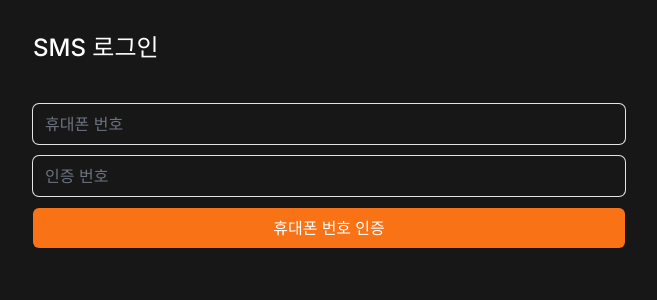
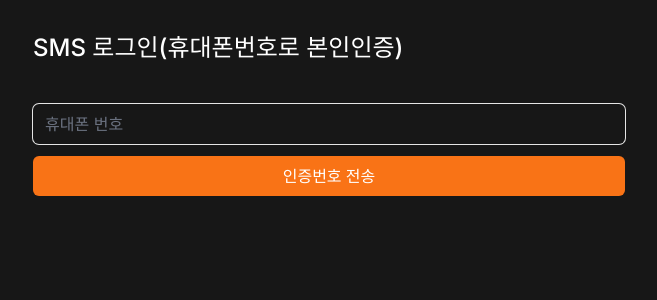
Before and after one commit to lzyjin/carrot-clone, a Next.js app: page /sms in a window 1280 px wide. Shown: the top 300 px of the page, without its empty margins (311-968 px from the left). Built offline with nearby package versions, Linux system fonts and the light colour scheme.

Commit message:
#6 validation with zod, validator

```diff
--- a/package.json
+++ b/package.json
@@ -12,13 +12,16 @@
     "@heroicons/react": "^2.2.0",
     "next": "14.1.0",
     "react": "^18",
-    "react-dom": "^18"
+    "react-dom": "^18",
+    "validator": "^13.12.0",
+    "zod": "^3.24.1"
   },
   "devDependencies": {
     "@tailwindcss/forms": "^0.5.10",
     "@types/node": "^20",
     "@types/react": "^18",
     "@types/react-dom": "^18",
+    "@types/validator": "^13.12.2",
     "autoprefixer": "^10.0.1",
     "eslint": "^8",
     "eslint-config-next": "14.1.0",
--- /dev/null
+++ b/src/app/create-account/actions.ts
@@ -0,0 +1,81 @@
+"use server";
+
+import {z} from "zod";
+import {
+  USERNAME_MAX_LENGTH,
+  PASSWORD_MIN_LENGTH,
+  PASSWORD_REGEX,
+  PASSWORD_REGEX_ERROR,
+  PASSWORD_MIN_LENGTH_ERROR, USERNAME_MAX_LENGTH_ERROR, REQUIRED_ERROR
+} from "@/lib/constants";
+
+const checkUsername = (username: string) => !username.includes("potato");
+
+const checkPassword = (
+  {password, confirm_password}: {password: string, confirm_password: string}
+) => password === confirm_password;
+
+const schema = z
+  .object({
+    username: z
+      .string({
+        required_error: REQUIRED_ERROR,
+      })
+      .trim()
+      .toLowerCase()
+      .max(USERNAME_MAX_LENGTH, {
+        message: USERNAME_MAX_LENGTH_ERROR
+      })
+      // .refine(checkUsername, { // 조건이 false이면 에러 메시지 표시
+      //   message: "potato는 포함할 수 없습니다."
+      // })
+    ,
+    email: z
+      .string({
+        required_error: REQUIRED_ERROR,
+      })
+      .email()
+      .trim()
+      .toLowerCase(),
+    password: z
+      .string({
+        required_error: REQUIRED_ERROR,
+      })
+      .trim()
+      .min(PASSWORD_MIN_LENGTH, {
+        message: PASSWORD_MIN_LENGTH_ERROR
+      })
+      .regex(PASSWORD_REGEX, PASSWORD_REGEX_ERROR),
+    confirm_password: z
+      .string({
+        required_error: REQUIRED_ERROR,
+      })
+      .trim()
+      .min(PASSWORD_MIN_LENGTH, {
+        message: PASSWORD_MIN_LENGTH_ERROR
+      })
+  })
+  .refine(checkPassword, {
+    message: "비밀번호와 비밀번호 확인이 일치하지 않습니다.",
+    path: ["confirm_password"]
+  });
+
+export const createAccount = async (prevState: any, formData: FormData) => {
+  const data = {
+    username: formData.get("username"), // get()에 들어가는 텍스트는 input의 name값
+    email: formData.get("email"),
+    password: formData.get("password"),
+    confirm_password: formData.get("confirmPassword"),
+  };
+
+  const result = schema.safeParse(data);
+
+  if (result.success) {
+    console.log(result.data);
+    // 검증이 끝난 result.data를 사용해야 한다.
+    // 사용자가 입력한 값일 뿐인 data는 사용하면 절대 절대 절대 안된다!!!!!!!!
+  } else {
+    // console.log(result.error.flatten());
+    return result.error.flatten();
+  }
+};
--- a/src/app/create-account/page.tsx
+++ b/src/app/create-account/page.tsx
@@ -1,20 +1,54 @@
-import FormInput from "@/components/form-input";
-import FormBtn from "@/components/form-btn";
+"use client";
+
+import Input from "@/components/input";
+import Button from "@/components/button";
 import SocialLogin from "@/components/social-login";
+import {useFormState} from "react-dom";
+import {createAccount} from "@/app/create-account/actions";
+import {USERNAME_MAX_LENGTH, PASSWORD_MIN_LENGTH} from "@/lib/constants";
 
 export default function CreateAccount() {
+  const [state, formAction] = useFormState(createAccount, null);
+
   return (
     <div className="flex flex-col gap-10 py-8 px-6">
       <div className="flex flex-col gap-2 *:font-medium">
         <h1 className="text-2xl">안녕하세요!</h1>
         <h2 className="text-xl">회원 가입을 위해 정보를 입력해 주세요.</h2>
       </div>
-      <form action="" className="flex flex-col gap-3">
-        <FormInput type="text" placeholder="이름" required={true} errors={[]} />
-        <FormInput type="email" placeholder="이메일주소" required={true} errors={[]} />
-        <FormInput type="password" placeholder="비밀번호" required={true} errors={[]} />
-        <FormInput type="password" placeholder="비밀번호 확인" required={true} errors={[]} />
-        <FormBtn text="계정 생성"  loading={false} />
+      <form action={formAction} className="flex flex-col gap-3">
+        <Input
+          type="text"
+          name="username"
+          placeholder="이름"
+          required={true}
+          errors={state?.fieldErrors.username}
+          maxLength={USERNAME_MAX_LENGTH}
+        />
+        <Input
+          type="email"
+          name="email"
+          placeholder="이메일주소"
+          required={true}
+          errors={state?.fieldErrors.email}
+        />
+        <Input
+          type="password"
+          name="password"
+          placeholder="비밀번호"
+          required={true}
+          errors={state?.fieldErrors.password}
+          minLength={PASSWORD_MIN_LENGTH}
+        />
+        <Input
+          type="password"
+          name="confirmPassword"
+          placeholder="비밀번호 확인"
+          required={true}
+          errors={state?.fieldErrors.confirm_password}
+          minLength={PASSWORD_MIN_LENGTH}
+        />
+        <Button text="계정 생성" />
       </form>
       <SocialLogin />
     </div>
--- a/src/app/login/actions.ts
+++ b/src/app/login/actions.ts
@@ -2,17 +2,42 @@
 
 "use server";
 
+import {z} from "zod";
+import {PASSWORD_MIN_LENGTH, PASSWORD_MIN_LENGTH_ERROR, PASSWORD_REGEX, PASSWORD_REGEX_ERROR} from "@/lib/constants";
+
+const schema = z.object({
+  email: z
+    .string()
+    .email()
+    .trim()
+    .toLowerCase(),
+  password: z
+    .string()
+    .trim()
+    .min(PASSWORD_MIN_LENGTH, {
+      message: PASSWORD_MIN_LENGTH_ERROR
+    })
+    .regex(PASSWORD_REGEX, PASSWORD_REGEX_ERROR),
+});
+
 // prevState는 처음에는 useFormState의 두번째 인자로 전달한 초기값,
 // handleForm이 무언가를 반환한 뒤부터는 그 반환값
-export const handleForm = async (prevState: any, formData: FormData) => {
-  await new Promise(resolve => setTimeout(resolve, 5000));
+export const login = async (prevState: any, formData: FormData) => {
+  const data = {
+    email: formData.get("email"),
+    password: formData.get("password"),
+  };
 
-  console.log("로그인 됌");
-  console.log(prevState);
-  // 서버액션에서 사용자가 입력한 값을 알기 위해 input에서 name 어트리뷰트값이 반드시 필요함.
-  console.log(formData.get("email"), formData.get("password"));
+  const result = schema.safeParse(data);
+  console.log(result);
 
-  return {
-    error: ["비밀번호가 틀립니다.", "비밀번호가 짧습니다."]
-  };
+  if (result.success) {
+    // 성공
+    console.log(result.data);
+  } else {
+    // 실패
+    console.log(result.error.flatten());
+    return result.error.flatten();
+  }
+
 };
--- a/src/app/login/page.tsx
+++ b/src/app/login/page.tsx
@@ -1,15 +1,15 @@
 "use client";
 
 import {useFormState} from "react-dom";
-import FormInput from "@/components/form-input";
+import Input from "@/components/input";
 import SocialLogin from "@/components/social-login";
-import FormButton from "@/components/form-btn";
-import {handleForm} from "@/app/login/actions";
+import Button from "@/components/button";
+import {login} from "@/app/login/actions";
 
 export default function Login() {
-  // handleForm의 결과를 바탕으로 상태를 업데이트하기 위해 사용
+  // login(form의 action)의 결과를 바탕으로 상태를 업데이트하기 위해 사용
   // state는 action의 결과(return값)
-  const [state, formAction] = useFormState(handleForm, null);
+  const [state, formAction] = useFormState(login, null);
 
   return (
     <div className="flex flex-col gap-10 py-8 px-6">
@@ -17,9 +17,21 @@ export default function Login() {
         <h1 className="text-2xl">로그인</h1>
       </div>
       <form action={formAction} className="flex flex-col gap-3">
-        <FormInput type="email" name="email" placeholder="이메일주소" required={true} errors={state?.error ?? []} />
-        <FormInput type="password" name="password" placeholder="비밀번호" required={true} errors={state?.error ?? []} />
-        <FormButton text="로그인" />
+        <Input
+          type="email"
+          name="email"
+          placeholder="이메일주소"
+          required={true}
+          errors={state?.fieldErrors.email}
+        />
+        <Input
+          type="password"
+          name="password"
+          placeholder="비밀번호"
+          required={true}
+          errors={state?.fieldErrors.password}
+        />
+        <Button text="로그인" />
       </form>
       <SocialLogin />
     </div>
--- /dev/null
+++ b/src/app/sms/actions.ts
@@ -0,0 +1,61 @@
+"use server";
+
+import {z} from "zod";
+import validator from "validator";
+import {SMS_TOKEN_MAX, SMS_TOKEN_MIN} from "@/lib/constants";
+import {redirect} from "next/navigation";
+
+const phoneSchema = z
+  .string()
+  .trim()
+  .refine(validator.isMobilePhone, "잘못된 형식입니다.");
+
+const tokenSchema = z
+  .coerce
+  .number()
+  .min(SMS_TOKEN_MIN)
+  .max(SMS_TOKEN_MAX);
+
+interface ActionState {
+  token: boolean;
+}
+
+// prevState는 처음에는 useFormState의 두번째 인자로 전달한 초기값,
+// form을 submit한 뒤부터는, 즉 form action인 서버액션 smsLogin이 무언가를 반환한 뒤부터는 prevState는 그 반환값임.
+export const smsLogin = async (prevState: ActionState, formData: FormData) => {
+  const phone = formData.get("phone");
+  const token = formData.get("token"); // number타입의 input이지만 string타입으로 넘어옴
+
+  if (prevState.token) {
+    // 인증번호 입력 후
+    const result = tokenSchema.safeParse(token);
+
+    if (result.success) {
+      // 로그인 처리
+      redirect("/");
+    } else {
+      console.log(result.error.flatten());
+      // 인증번호는 그대로 보여야 하므로 token: true, 검증에 실패했기 때문에 에러메시지도 함꼐 전달
+      return {
+        token: true,
+        error: result.error.flatten(),
+      };
+    }
+  } else {
+    // 인증전(인증번호 없음, 전화번호만 입력함)
+    const result = phoneSchema.safeParse(phone);
+
+    if (result.success) {
+      return {
+        // 인증번호는 그대로 보여야 하므로 token: true
+        token: true,
+      };
+    } else {
+      // console.log(result.error.flatten());
+      return {
+        token: false,
+        error: result.error.flatten(),
+      };
+    }
+  }
+};
--- a/src/app/sms/page.tsx
+++ b/src/app/sms/page.tsx
@@ -1,17 +1,48 @@
-import FormInput from "@/components/form-input";
-import FormBtn from "@/components/form-btn";
-import SocialLogin from "@/components/social-login";
+"use client";
+
+import Input from "@/components/input";
+import Button from "@/components/button";
+import {useFormState} from "react-dom";
+import {smsLogin} from "@/app/sms/actions";
+import {SMS_TOKEN_MAX, SMS_TOKEN_MIN} from "@/lib/constants";
+
+const initialState = {
+  token: false,
+  error: undefined,
+};
 
 export default function SMSLogin() {
+  const [state, formAction] = useFormState(smsLogin, initialState);
+
   return (
     <div className="flex flex-col gap-10 py-8 px-6">
       <div className="flex flex-col gap-2 *:font-medium">
-        <h1 className="text-2xl">SMS 로그인</h1>
+        <h1 className="text-2xl">SMS 로그인(휴대폰번호로 본인인증)</h1>
       </div>
-      <form action="" className="flex flex-col gap-3">
-        <FormInput type="text" placeholder="휴대폰 번호" required={true} errors={[]} />
-        <FormInput type="number" placeholder="인증 번호" required={true} errors={[]} />
-        <FormBtn text="휴대폰 번호 인증"  loading={false} />
+      <form action={formAction} className="flex flex-col gap-3">
+        {
+          state.token
+          ?
+          <Input
+            type="number"
+            name="token"
+            placeholder="인증 번호"
+            required={true}
+            errors={state.error?.formErrors}
+            min={SMS_TOKEN_MIN}
+            max={SMS_TOKEN_MAX}
+          />
+          :
+          // 인증번호를 전송한 뒤 휴대폰 번호를 수정을 막기 위해 숨김
+          <Input
+            type="text"
+            name="phone"
+            placeholder="휴대폰 번호"
+            required={true}
+            errors={state.error?.formErrors}
+          />
+        }
+        <Button text={state.token ? "인증하기" : "인증번호 전송"} />
       </form>
     </div>
   );
--- a/src/components/form-btn.tsx
+++ b/src/components/button.tsx
@@ -6,7 +6,7 @@ interface FormBtnProps {
   text: string;
 }
 
-export default function FormButton({text}: FormBtnProps) {
+export default function Button({text}: FormBtnProps) {
   const {pending} = useFormStatus();
 
   return (
--- a/src/components/form-input.tsx
+++ b/src/components/input.tsx
@@ -1,19 +1,21 @@
+import {InputHTMLAttributes} from "react";
+
 interface FormInputProps {
-  type: string;
-  name: string;
-  placeholder: string;
-  required: boolean;
-  errors: string[];
+  name: string; // HTMLInputElement가 기본으로 가지는 어트리뷰트라서 안적어도 되지만, FormInput 컴포넌트를 사용하는 곳에서 name을 까먹지 않게 ts가 경고를 하기 위해 추가함
+  errors?: string[];
 }
 
-export default function FormInput({type, name, placeholder, required, errors}: FormInputProps) {
+export default function Input({
+  name,
+  errors = [],
+  ...rest
+}: FormInputProps & InputHTMLAttributes<HTMLInputElement>) {
   return (
     <div className="flex flex-col gap-2">
       <input
-        type={type}
+        key={name}
         name={name}
-        placeholder={placeholder}
-        required={required}
+        {...rest}
         className="bg-transparent rounded-md w-full h-10 border-none transition
           focus:outline-none ring-1 ring-neutral-200 focus:ring-2 focus:ring-orange-500"
       />
--- /dev/null
+++ b/src/lib/constants.ts
@@ -0,0 +1,13 @@
+export const REQUIRED_ERROR = "필수 입력 항목입니다.";
+
+export const PASSWORD_REGEX = new RegExp(/^(?=.*[a-z])(?=.*[A-Z])(?=.*\d)(?=.*?[#?!@$%^&*-]).+$/);
+export const PASSWORD_REGEX_ERROR = "영문 대소문자, 숫자, 특수문자를 포함해야 합니다.";
+
+export const PASSWORD_MIN_LENGTH = 5;
+export const PASSWORD_MIN_LENGTH_ERROR = `${PASSWORD_MIN_LENGTH}자 이상 작성하세요.`;
+
+export const USERNAME_MAX_LENGTH = 20;
+export const USERNAME_MAX_LENGTH_ERROR = `${USERNAME_MAX_LENGTH}자 이내로 작성하세요.`;
+
+export const SMS_TOKEN_MIN = 100000;
+export const SMS_TOKEN_MAX = 999999;
```
Also changed, not shown: 1 other file (tests, documents, lock files or other folders).
